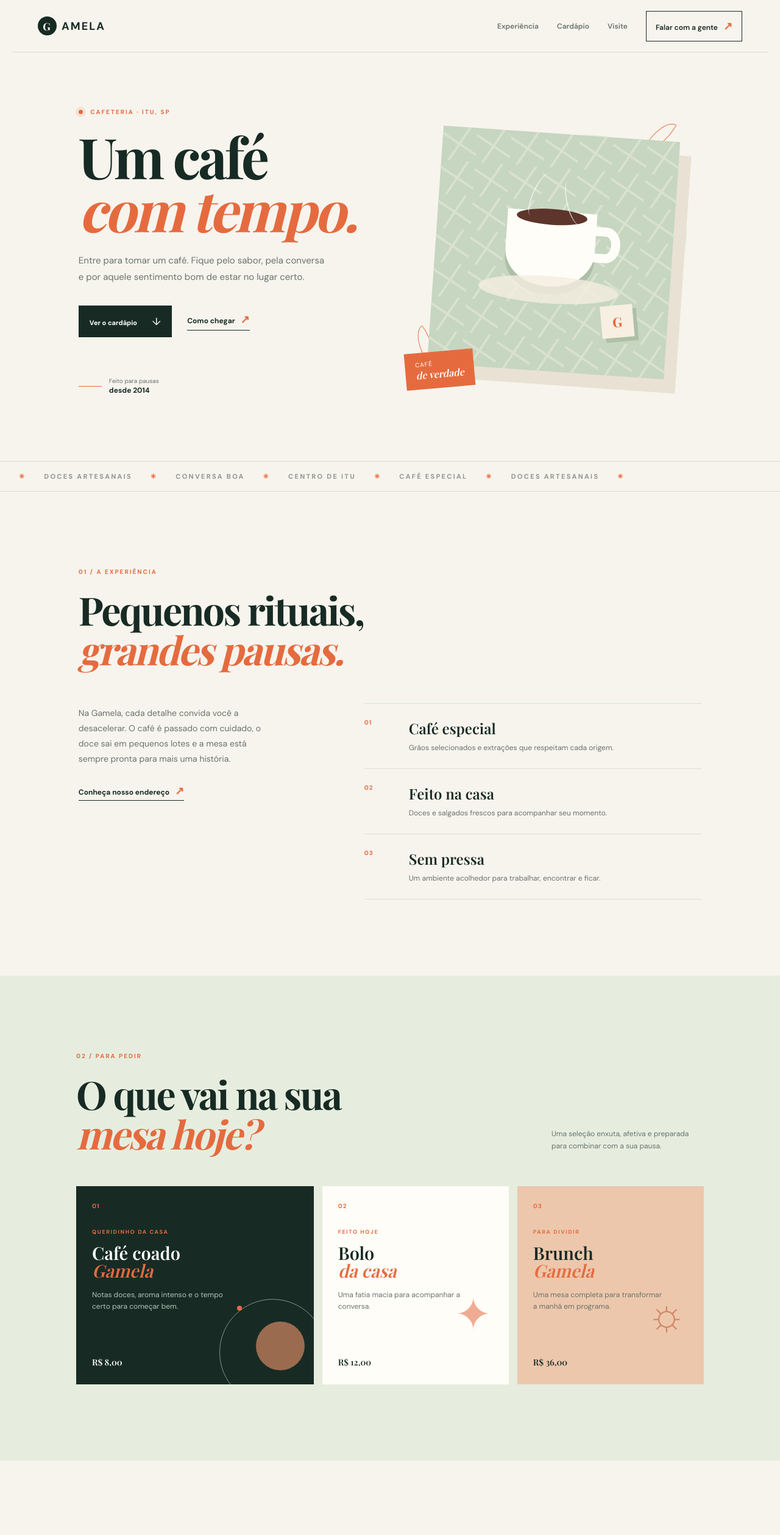
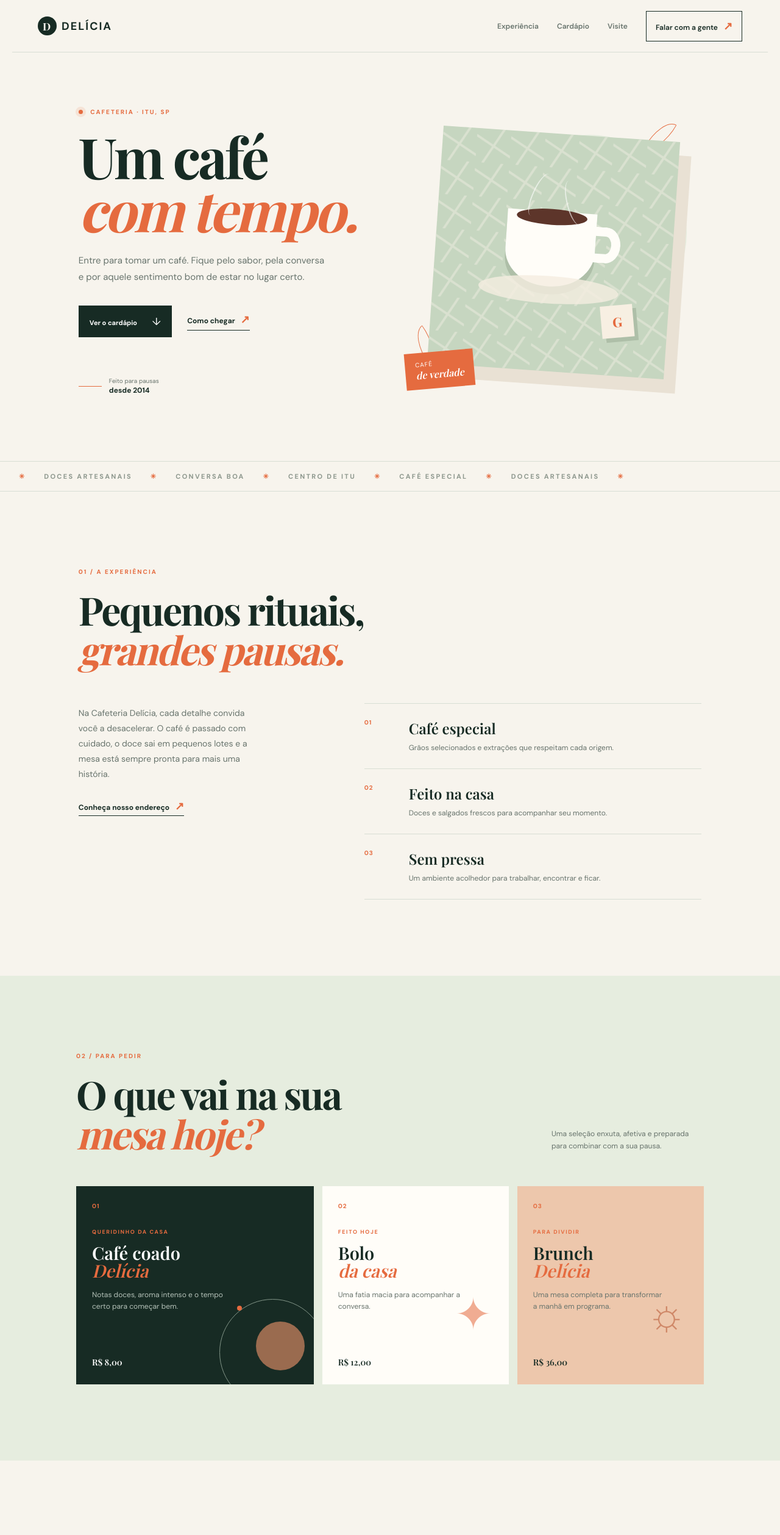
Before and after one commit to Duerda/landingpage, a plain HTML site: page index.html in a window 1280 px wide. Shown: the top 2517 px of the page at 61% size. Drawn offline with nearby package versions, Linux system fonts and the light colour scheme; a web font is replaced by a local one.

Commit message:
refactor: transforma marca em Cafeteria Delicia

```diff
--- a/index.html
+++ b/index.html
@@ -3,8 +3,8 @@
 <head>
   <meta charset="utf-8">
   <meta name="viewport" content="width=device-width, initial-scale=1">
-  <meta name="description" content="Cafeteria Gamela: cafés, doces e encontros no centro de Itu. Rua Paula Souza, 547B.">
-  <title>Gamela — café para ficar</title>
+  <meta name="description" content="Delícia: cafés, doces e encontros no centro de Itu. Rua Paula Souza, 547B.">
+  <title>Cafeteria Delícia — café para ficar</title>
   <link rel="preconnect" href="https://fonts.googleapis.com">
   <link rel="preconnect" href="https://fonts.gstatic.com" crossorigin>
   <link href="https://fonts.googleapis.com/css2?family=DM+Sans:wght@400;500;600;700&family=Playfair+Display:ital,wght@0,600;0,700;1,600;1,700&display=swap" rel="stylesheet">
@@ -13,13 +13,13 @@
 <body>
   <div class="progress" aria-hidden="true"></div>
   <header class="site-header">
-    <a class="logo" href="#inicio" aria-label="Gamela, início"><span>G</span>AMELA</a>
+    <a class="logo" href="#inicio" aria-label="Cafeteria Delícia, início"><span>D</span>DELÍCIA</a>
     <button class="menu-toggle" aria-expanded="false" aria-controls="main-nav">Menu <i></i></button>
     <nav id="main-nav" aria-label="Navegação principal">
       <a href="#experiencia">Experiência</a>
       <a href="#cardapio">Cardápio</a>
       <a href="#visite">Visite</a>
-      <a class="nav-button" href="https://wa.me/5511974092044?text=Ol%C3%A1%2C%20Gamela!%20Gostaria%20de%20saber%20mais." target="_blank" rel="noopener">Falar com a gente <span>↗</span></a>
+      <a class="nav-button" href="https://wa.me/5511974092044?text=Ol%C3%A1%2C%20Cafeteria Delícia!%20Gostaria%20de%20saber%20mais." target="_blank" rel="noopener">Falar com a gente <span>↗</span></a>
     </nav>
   </header>
 
@@ -43,16 +43,16 @@
 
     <section class="experience section-shell" id="experiencia">
       <div class="section-heading reveal"><p class="eyebrow">01 / A EXPERIÊNCIA</p><h2>Pequenos rituais,<br><em>grandes pausas.</em></h2></div>
-      <div class="experience-grid"><div class="experience-intro reveal"><p>Na Gamela, cada detalhe convida você a desacelerar. O café é passado com cuidado, o doce sai em pequenos lotes e a mesa está sempre pronta para mais uma história.</p><a class="underlink" href="#visite">Conheça nosso endereço <span>↗</span></a></div><div class="feature-list reveal reveal-delay"><article><span>01</span><div><h3>Café especial</h3><p>Grãos selecionados e extrações que respeitam cada origem.</p></div></article><article><span>02</span><div><h3>Feito na casa</h3><p>Doces e salgados frescos para acompanhar seu momento.</p></div></article><article><span>03</span><div><h3>Sem pressa</h3><p>Um ambiente acolhedor para trabalhar, encontrar e ficar.</p></div></article></div></div>
+      <div class="experience-grid"><div class="experience-intro reveal"><p>Na Cafeteria Delícia, cada detalhe convida você a desacelerar. O café é passado com cuidado, o doce sai em pequenos lotes e a mesa está sempre pronta para mais uma história.</p><a class="underlink" href="#visite">Conheça nosso endereço <span>↗</span></a></div><div class="feature-list reveal reveal-delay"><article><span>01</span><div><h3>Café especial</h3><p>Grãos selecionados e extrações que respeitam cada origem.</p></div></article><article><span>02</span><div><h3>Feito na casa</h3><p>Doces e salgados frescos para acompanhar seu momento.</p></div></article><article><span>03</span><div><h3>Sem pressa</h3><p>Um ambiente acolhedor para trabalhar, encontrar e ficar.</p></div></article></div></div>
     </section>
 
-    <section class="menu-section section-shell" id="cardapio"><div class="section-heading reveal"><p class="eyebrow">02 / PARA PEDIR</p><h2>O que vai na sua<br><em>mesa hoje?</em></h2><p class="heading-side">Uma seleção enxuta, afetiva e preparada para combinar com a sua pausa.</p></div><div class="menu-grid reveal reveal-delay"><article class="menu-card main-card"><div class="card-number">01</div><p class="category">queridinho da casa</p><h3>Café coado<br><em>Gamela</em></h3><p>Notas doces, aroma intenso e o tempo certo para começar bem.</p><strong>R$ 8,00</strong><div class="coffee-orbit"><span></span></div></article><article class="menu-card light-card"><div class="card-number">02</div><p class="category">feito hoje</p><h3>Bolo<br><em>da casa</em></h3><p>Uma fatia macia para acompanhar a conversa.</p><strong>R$ 12,00</strong><div class="cake-mark">✦</div></article><article class="menu-card warm-card"><div class="card-number">03</div><p class="category">para dividir</p><h3>Brunch<br><em>Gamela</em></h3><p>Uma mesa completa para transformar a manhã em programa.</p><strong>R$ 36,00</strong><div class="brunch-mark">☼</div></article></div></section>
+    <section class="menu-section section-shell" id="cardapio"><div class="section-heading reveal"><p class="eyebrow">02 / PARA PEDIR</p><h2>O que vai na sua<br><em>mesa hoje?</em></h2><p class="heading-side">Uma seleção enxuta, afetiva e preparada para combinar com a sua pausa.</p></div><div class="menu-grid reveal reveal-delay"><article class="menu-card main-card"><div class="card-number">01</div><p class="category">queridinho da casa</p><h3>Café coado<br><em>Delícia</em></h3><p>Notas doces, aroma intenso e o tempo certo para começar bem.</p><strong>R$ 8,00</strong><div class="coffee-orbit"><span></span></div></article><article class="menu-card light-card"><div class="card-number">02</div><p class="category">feito hoje</p><h3>Bolo<br><em>da casa</em></h3><p>Uma fatia macia para acompanhar a conversa.</p><strong>R$ 12,00</strong><div class="cake-mark">✦</div></article><article class="menu-card warm-card"><div class="card-number">03</div><p class="category">para dividir</p><h3>Brunch<br><em>Delícia</em></h3><p>Uma mesa completa para transformar a manhã em programa.</p><strong>R$ 36,00</strong><div class="brunch-mark">☼</div></article></div></section>
 
-    <section class="visit section-shell" id="visite"><div class="visit-copy reveal"><p class="eyebrow">03 / VENHA DE PERTO</p><h2>Seu lugar<br><em>é aqui.</em></h2><p>Estamos no coração de Itu, pertinho do centro histórico. Chegue como quem só queria um café e fique o quanto quiser.</p><div class="address"><span class="pin">⌖</span><div><strong>Rua Paula Souza, 547B</strong><span>Centro · Itu, SP · 13300-050</span></div></div><a class="button button-orange" href="https://www.google.com/maps/search/?api=1&query=Cafeteria+Gamela%2C+Rua+Paula+Souza+547B%2C+Itu+SP" target="_blank" rel="noopener">Abrir no Google Maps <b>↗</b></a></div><div class="map-wrap reveal reveal-delay"><iframe title="Localização da Cafeteria Gamela em Itu" src="https://www.google.com/maps?q=Cafeteria+Gamela%2C+Rua+Paula+Souza+547B%2C+Itu+SP&output=embed" loading="lazy" referrerpolicy="no-referrer-when-downgrade"></iframe><div class="map-caption"><span class="map-pin">G</span><div><strong>Cafeteria Gamela</strong><small>Rua Paula Souza, 547B</small></div></div></div></section>
+    <section class="visit section-shell" id="visite"><div class="visit-copy reveal"><p class="eyebrow">03 / VENHA DE PERTO</p><h2>Seu lugar<br><em>é aqui.</em></h2><p>Estamos no coração de Itu, pertinho do centro histórico. Chegue como quem só queria um café e fique o quanto quiser.</p><div class="address"><span class="pin">⌖</span><div><strong>Rua Paula Souza, 547B</strong><span>Centro · Itu, SP · 13300-050</span></div></div><a class="button button-orange" href="https://www.google.com/maps/search/?api=1&query=Cafeteria+Cafeteria Delícia%2C+Rua+Paula+Souza+547B%2C+Itu+SP" target="_blank" rel="noopener">Abrir no Google Maps <b>↗</b></a></div><div class="map-wrap reveal reveal-delay"><iframe title="Localização da Cafeteria Delícia em Itu" src="https://www.google.com/maps?q=Cafeteria+Cafeteria Delícia%2C+Rua+Paula+Souza+547B%2C+Itu+SP&output=embed" loading="lazy" referrerpolicy="no-referrer-when-downgrade"></iframe><div class="map-caption"><span class="map-pin">G</span><div><strong>Cafeteria Delícia</strong><small>Rua Paula Souza, 547B</small></div></div></div></section>
 
-    <section class="contact section-shell"><div class="contact-inner reveal"><p class="eyebrow">04 / CONVERSA ABERTA</p><h2>Vamos marcar<br><em>um café?</em></h2><p>Para dúvidas, encomendas ou uma mesa especial, chama a gente.</p><a class="contact-link" href="https://wa.me/5511974092044?text=Ol%C3%A1%2C%20Gamela!" target="_blank" rel="noopener">(11) 97409-2044 <span>↗</span></a></div></section>
+    <section class="contact section-shell"><div class="contact-inner reveal"><p class="eyebrow">04 / CONVERSA ABERTA</p><h2>Vamos marcar<br><em>um café?</em></h2><p>Para dúvidas, encomendas ou uma mesa especial, chama a gente.</p><a class="contact-link" href="https://wa.me/5511974092044?text=Ol%C3%A1%2C%20Cafeteria Delícia!" target="_blank" rel="noopener">(11) 97409-2044 <span>↗</span></a></div></section>
   </main>
-  <footer><a class="logo" href="#inicio"><span>G</span>AMELA</a><p>café para ficar · Itu, SP</p><p>© 2026 Gamela</p></footer>
+  <footer><a class="logo" href="#inicio"><span>D</span>DELÍCIA</a><p>café para ficar · Itu, SP</p><p>© 2026 Cafeteria Delícia</p></footer>
   <script src="script.js"></script>
 </body>
 </html>
```
